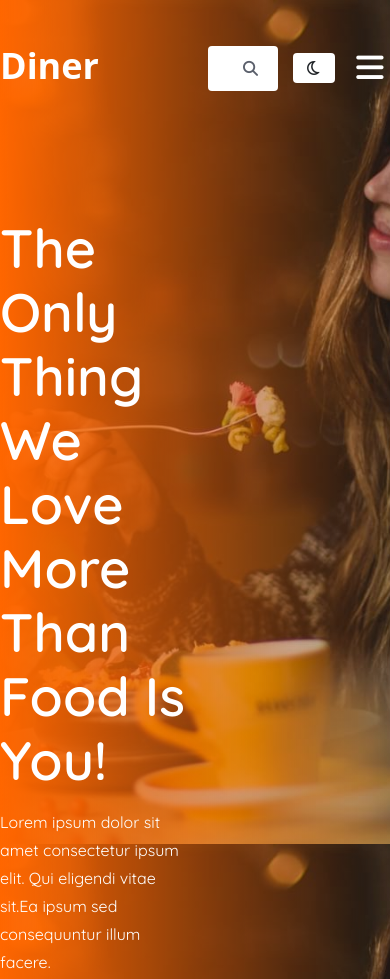
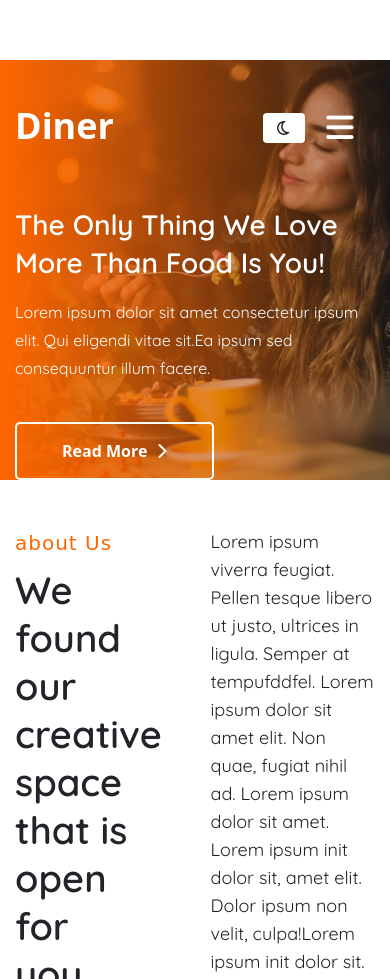
Before and after one commit to TOMINHY/MasterWork, a plain HTML site: page index.html in a window 390 px wide. Shown: the top 979 px of the page. Drawn offline with nearby package versions, Linux system fonts and the light colour scheme.

Commit message:
responsive banner

```diff
--- a/css/style.css
+++ b/css/style.css
@@ -96,6 +96,7 @@ li {
 .header__banner {
   background-image: linear-gradient(to right, #ff6600, hsl(30deg 100% 1% / 20%)), url(../img/banner1.jpeg);
   background-size: cover;
+  background-repeat: no-repeat;
   background-position: initial;
   min-height: 700px;
   background-attachment: fixed;
@@ -502,3 +503,84 @@ h1 a.logo__diner {
 .features__content:hover h3{
   color: rgb(255 102 0);
 }
+.container{
+  width: 100%;
+  padding: 0 15px;
+  margin:  auto;
+}
+/* Responsive */
+@media screen and (max-width:1280px) {
+  .container{
+    max-width: 1140px;
+    margin:  auto;
+  }
+}
+@media screen and (min-width: 992px) and (max-width: 1280px) {
+  .container{
+    max-width:960px;
+    margin: auto;
+  }
+}
+
+@media screen and (max-width: 800px) {
+  .header__banner{
+    min-height: 600px;
+    margin-top: 60px;
+  }
+  .header__text h3{
+    font-size: 40px;
+    line-height: 50px;
+  }
+}
+@media screen  and (max-width:768px) {
+  .container{
+    max-width: 720px;
+    margin: auto;
+  }
+  .header__text h3 {
+    font-size: 40px;
+    line-height: 50px;
+  }
+}
+@media screen and (max-width:600px) {
+  .search__bar{
+    display: none;
+  }
+  .header__text button{
+    margin-top: 24px;
+  }
+ }
+ @media screen and (min-width: 576px) {
+  .container{
+    max-width: 540px;
+    margin: auto;
+  }
+    .header__text h3{
+      font-size: 28px;
+      line-height: 38px;
+    }
+
+ }
+
+
+ @media screen and (max-width:480px) {
+  .header__banner{
+    min-height: 450px;
+  }
+  .header__banner {
+    background-image: linear-gradient(to right, #ff6600, hsl(30deg 100% 1% / 20%)), url(../img/banner1.jpeg);
+    background-size: cover;
+    background-repeat: no-repeat;
+    background-position: center;
+    min-height: 350px;
+    background-attachment: fixed;
+  }
+  .header__text h3{
+    font-size: 28px;
+    line-height: 38px;
+  }
+  .header__text{
+    max-width: 500px;
+    margin-top: 30px;
+  }
+ }
--- a/index.html
+++ b/index.html
@@ -26,8 +26,8 @@
 <body id="myBody">
     <!-- HEADER -->
     <section class="header__banner" id="home">
-
-        <div class="header__centent container">
+       <div class="container">
+             <div class="header__centent">
                  <div class="header__logo">
                 <h1>
                     <a class="logo__diner" href="#">Diner</a>
@@ -68,6 +68,7 @@
                             <li><a href="#">Email</a></li>
                         </ul>
                     </nav>
+                </div>
                 </div>
              </div>
              <div class="header__text">
```
Lines whose indentation alone changed are shown as unchanged.
